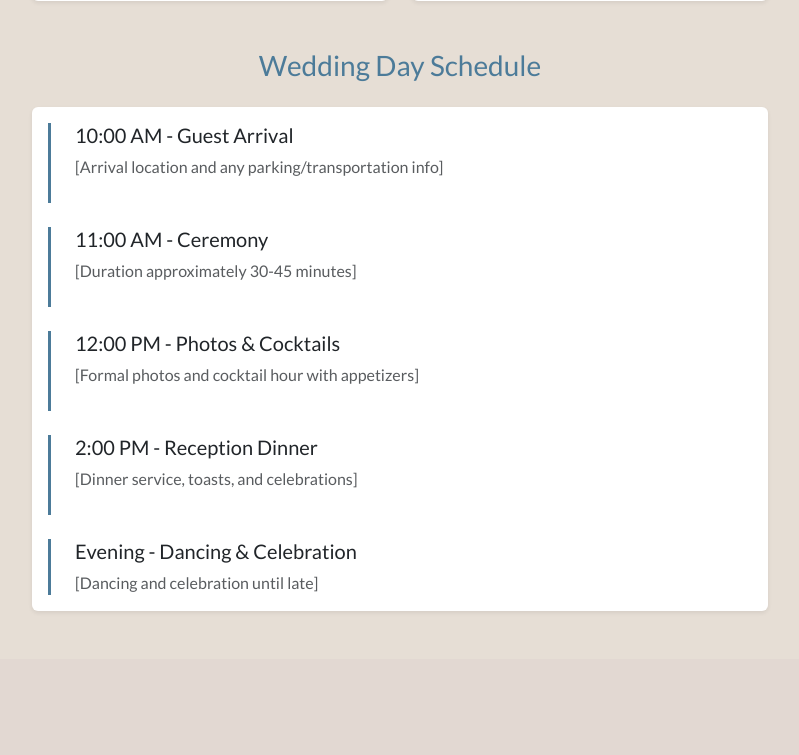
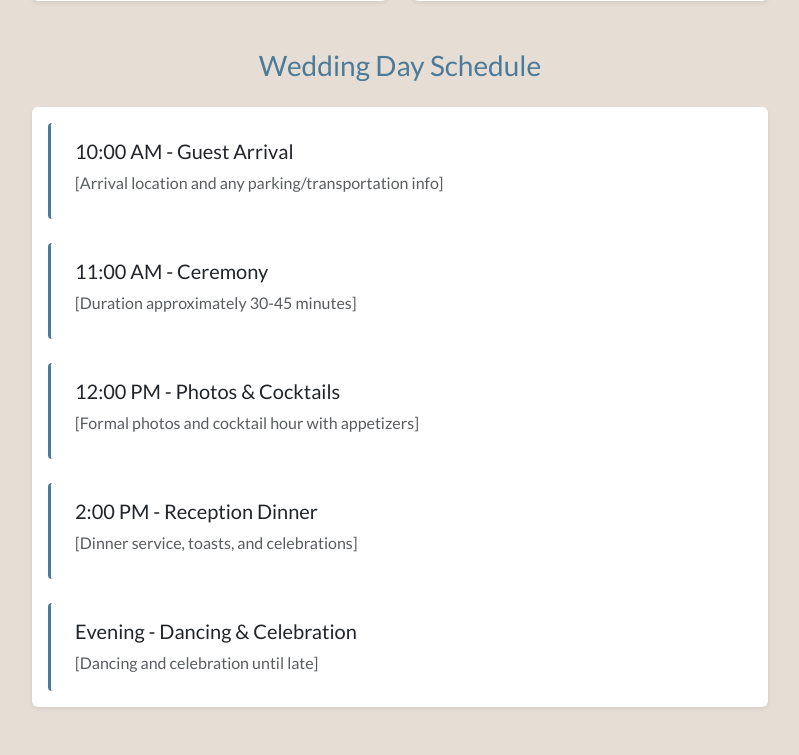
Before and after one commit to wouter-codes/wouterandsophie, a Django app: page /the-wedding/ in a window 1280 px wide. Shown: the part 932-1687 px from the top of the page, without its empty margins (240-1039 px from the left). Before the commit the page ends 1543 px from the top, so only its background shows below. Run offline with Django 5.2, Linux system fonts and the light colour scheme; some libraries are stand-ins or nearby versions; some web fonts are replaced.

Commit message:
Enhance wedding timeline and styles; add new images for venue illustrations
Co-authored-by: Copilot <copilot@github.com>

```diff
--- a/love/templates/love/the_wedding.html
+++ b/love/templates/love/the_wedding.html
@@ -91,23 +91,23 @@
                     <div class="card h-100 shadow-sm border-primary">
                         <div class="card-body">
                             <div class="timeline">
-                                <div class="mb-4 pb-4" style="border-left: 3px solid var(--primary-blue); padding-left: 1.5rem;">
+                                <div class="timeline-item mb-4 pb-4" style="border-left: 3px solid var(--primary-blue); padding-left: 1.5rem;">
                                     <h5>10:00 AM - Guest Arrival</h5>
                                     <p class="text-muted mb-0">[Arrival location and any parking/transportation info]</p>
                                 </div>
-                                <div class="mb-4 pb-4" style="border-left: 3px solid var(--primary-blue); padding-left: 1.5rem;">
+                                <div class="timeline-item mb-4 pb-4" style="border-left: 3px solid var(--primary-blue); padding-left: 1.5rem;">
                                     <h5>11:00 AM - Ceremony</h5>
                                     <p class="text-muted mb-0">[Duration approximately 30-45 minutes]</p>
                                 </div>
-                                <div class="mb-4 pb-4" style="border-left: 3px solid var(--primary-blue); padding-left: 1.5rem;">
+                                <div class="timeline-item mb-4 pb-4" style="border-left: 3px solid var(--primary-blue); padding-left: 1.5rem;">
                                     <h5>12:00 PM - Photos & Cocktails</h5>
                                     <p class="text-muted mb-0">[Formal photos and cocktail hour with appetizers]</p>
                                 </div>
-                                <div class="mb-4 pb-4" style="border-left: 3px solid var(--primary-blue); padding-left: 1.5rem;">
+                                <div class="timeline-item mb-4 pb-4" style="border-left: 3px solid var(--primary-blue); padding-left: 1.5rem;">
                                     <h5>2:00 PM - Reception Dinner</h5>
                                     <p class="text-muted mb-0">[Dinner service, toasts, and celebrations]</p>
                                 </div>
-                                <div style="border-left: 3px solid var(--primary-blue); padding-left: 1.5rem;">
+                                <div class="timeline-item" style="border-left: 3px solid var(--primary-blue); padding-left: 1.5rem;">
                                     <h5>Evening - Dancing & Celebration</h5>
                                     <p class="text-muted mb-0">[Dancing and celebration until late]</p>
                                 </div>
--- a/static/css/style.css
+++ b/static/css/style.css
@@ -231,6 +231,18 @@ h3 {
     font-size: 1rem;
 }
 
+/* Timeline Items */
+.timeline-item {
+    padding: 1rem;
+    border-radius: 4px;
+    transition: background-color 0.2s ease;
+    cursor: default;
+}
+
+.timeline-item:hover {
+    background-color: rgba(195, 95, 125, 0.1);
+}
+
 /* CAROUSEL OVERLAY BUTTON */
 .carousel-book-btn {
     position: absolute;
```
Also changed, not shown: 3 other files.
